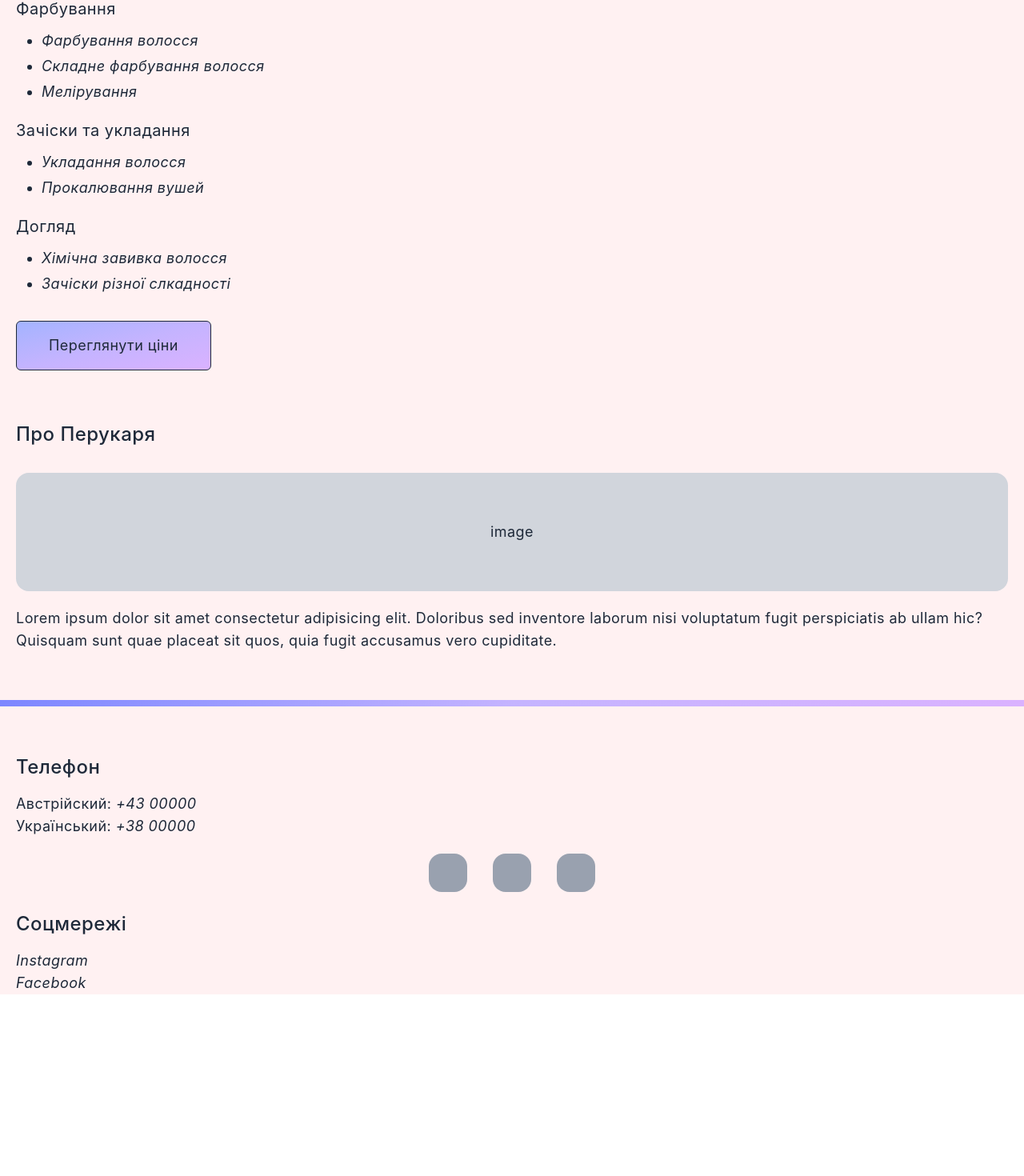
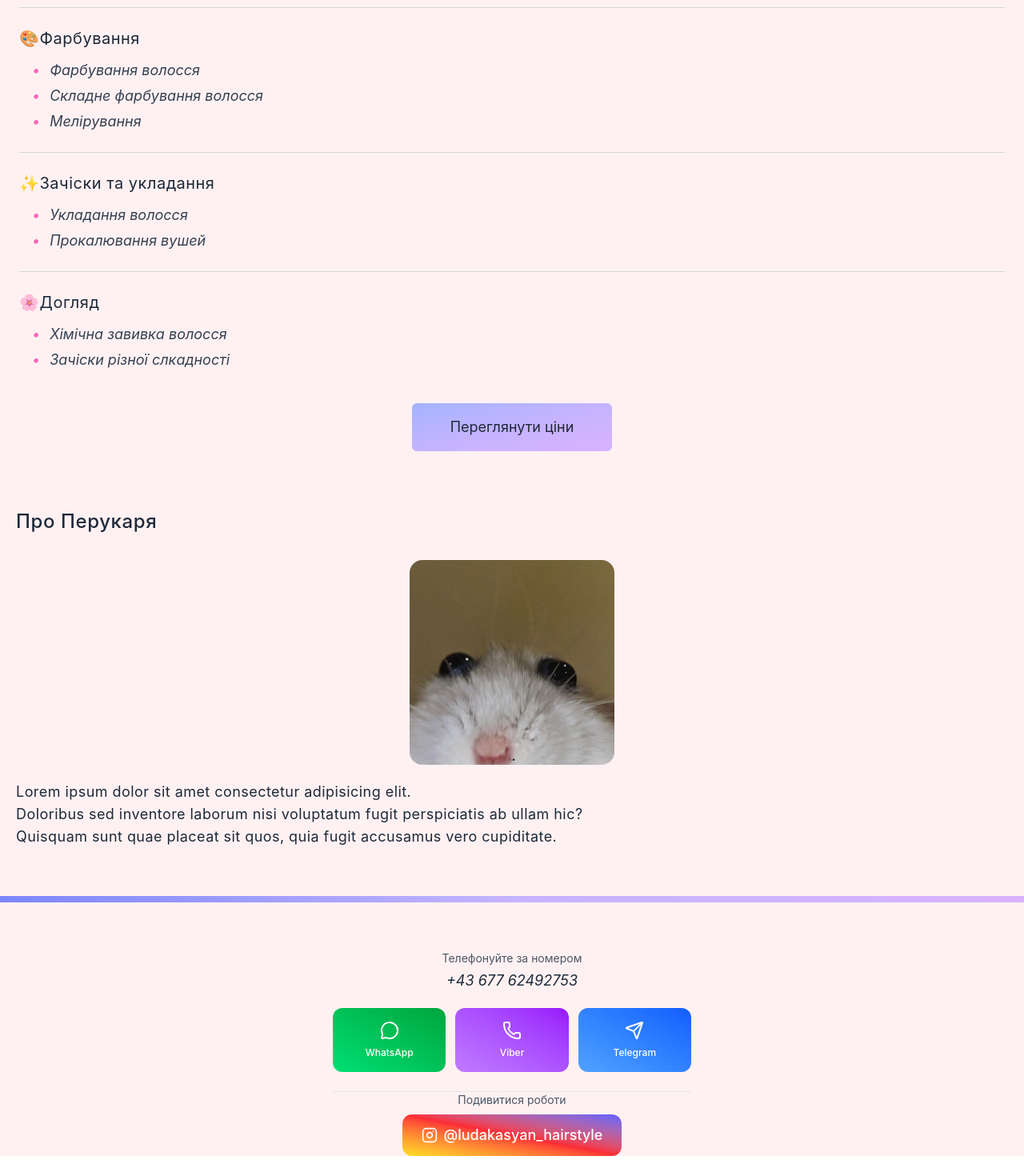
Before and after one commit to Shimi001/hairdresser-website, a React (Vite) app: page / in a window 1280 px wide. Shown: the part 629-2099 px from the top of the page at 80% size. Before the commit the page ends 1952 px from the top, so only its background shows below. Built offline with nearby package versions, Linux system fonts and the light colour scheme.

Commit message:
Add contacts section to homepage

```diff
--- a/package.json
+++ b/package.json
@@ -10,6 +10,7 @@
     "preview": "vite preview"
   },
   "dependencies": {
+    "lucide-react": "^0.562.0",
     "react": "^19.2.0",
     "react-dom": "^19.2.0",
     "react-router-dom": "^7.10.0"
--- a/src/data/services.ts
+++ b/src/data/services.ts
@@ -1,17 +1,25 @@
 export const services = [
     {
+        id: 'haircuts',
+        icon: '💇‍♀️',
         title: 'Стрижки',
         items: ['Жіночі стрижки', 'Чоловічі стрижки']
     },
     {
+        id: 'coloring',
+        icon: '🎨',
         title: 'Фарбування',
         items: ['Фарбування волосся', 'Складне фарбування волосся', 'Мелірування']
     },
     {
+        id: 'styling',
+        icon: '✨',
         title: 'Зачіски та укладання',
         items: ['Укладання волосся', 'Прокалювання вушей']
     },
     {
+        id: 'care',
+        icon: '🌸',
         title: 'Догляд',
         items: ['Хімічна завивка волосся', 'Зачіски різної слкадності']
     }
--- a/src/pages/Home/index.tsx
+++ b/src/pages/Home/index.tsx
@@ -1,71 +1,127 @@
 import { Link } from 'react-router-dom';
 import { services } from '../../data/services';
+import placeholderImg from '../../assets/placeholderImg.png';
+import { Phone, MessageCircle, Send, Instagram } from 'lucide-react';
 
 function Home({ closeMenu }: { closeMenu: () => void }) {
   return (
     <>
       {/* hero section */}
       <section className="flex flex-col px-8 pb-20 pt-41 mb-16 tracking-wide bg-linear-to-br from-indigo-400 via-violet-300 to-purple-300">
-        <h1 className="text-2xl mb-1 font-medium">
+        <h1 className="text-2xl mb-1 font-medium tracking-wide">
           Майстер Людмила
         </h1>
         <p className="italic mb-4">
           Стильно. Якісно.
         </p>
-        <Link to="/gallery" onClick={closeMenu} className="inline-flex border rounded-md p-4 justify-center">
+        <Link to="/gallery"
+          onClick={closeMenu}
+          className="inline-flex border rounded-md p-4 justify-center">
           Переглянути роботи
         </Link>
       </section>
 
       {/* services */}
-      <section className="px-5 mb-16 tracking-wide">
-        <h2 className="text-2xl mb-6 font-medium">Послуги</h2>
-        <div className="space-y-5 mb-8 list-inside">
+      <section className="grid grid-col-[1fr_1fr_auto] px-6 mb-18">
+        <h2 className="text-2xl mb-8 font-medium tracking-wide">Послуги</h2>
+
+        <div className="mb-4 divide-y divide-gray-300">
           {services.map((category, index) => (
-            <div key={index}>
-              <h3 className="text-xl mb-3">{category.title}</h3>
-              <ul className="flex flex-col list-disc ml-8 gap-1 italic">
-                {category.items.map((item, i) => (
-                  <li key={i}>{item}</li>
-                ))}
+            <div
+              key={index}
+              className={index === 0 ? 'pb-6' : 'py-6'}
+            >
+              <h3 className="text-xl tracking-wide mb-3">
+                <span>{category.icon}</span>{category.title}
+              </h3>
+              <ul className="flex flex-col list-disc ml-4 gap-1 italic">
+                {category.items.map((item, i) =>
+                  <li key={i} className="flex text-gray-700 items-start">
+                    <span className="text-pink-400 mr-3">•</span>
+                    <span className="italic">{item}</span>
+                  </li>
+                )}
               </ul>
             </div>
           ))}
         </div>
+
         <Link to="/prices"
           onClick={closeMenu}
-          className="inline-flex border rounded-md p-4 px-10 justify-center bg-linear-to-br from-indigo-300 via-violet-300 to-purple-300">
+          className="inline-flex mx-auto rounded-md p-4 px-12 justify-center bg-linear-to-br from-indigo-300 via-violet-300 to-purple-300">
           Переглянути ціни
         </Link>
       </section>
 
       {/* profile */}
       <section className="flex flex-col mb-15 px-5 tracking-wide">
-        <h2 className="text-2xl mb-8 font-medium">Про Перукаря</h2>
-        <div className="flex flex-col">
-          <div className="flex mb-5 justify-center items-center p-15 rounded-2xl bg-gray-300">image</div>
-          <p>Lorem ipsum dolor sit amet consectetur adipisicing elit. Doloribus sed inventore laborum nisi voluptatum fugit perspiciatis ab ullam hic? Quisquam sunt quae placeat sit quos, quia fugit accusamus vero cupiditate.</p>
+        <h2 className="text-2xl mb-8 font-medium tracking-wide">Про Перукаря</h2>
+        <div className="grid grid-col-[1fr_auto]">
+          <div className="flex mb-5 w-64 h-auto mx-auto"><img src={placeholderImg} className="rounded-2xl"></img></div>
+          <div>
+            <p>Lorem ipsum dolor sit amet consectetur adipisicing elit.</p>
+            <p>Doloribus sed inventore laborum nisi voluptatum fugit perspiciatis ab ullam hic?</p>
+            <p>Quisquam sunt quae placeat sit quos, quia fugit accusamus vero cupiditate.</p>
+          </div>
         </div>
       </section>
 
       <div className="p-1 w-full bg-linear-to-r from-indigo-400 via-violet-300 to-purple-300"></div>
 
       {/* contacts */}
-      <section className="mt-15 mb-20 px-5 tracking-wide">
-        <div className="mb-5">
-          <h2 className="text-2xl mb-4 font-medium">Телефон</h2>
-          <p>Австрійский: <span className="italic">+43 00000</span></p>
-          <p>Український: <span className="italic">+38 00000</span></p>
-        </div>
-        <div className="flex flex-row mb-6 justify-center gap-8">
-          <div className="bg-gray-400 p-6 rounded-2xl"></div>
-          <div className="bg-gray-400 p-6 rounded-2xl"></div>
-          <div className="bg-gray-400 p-6 rounded-2xl"></div>
-        </div>
-        <div>
-          <h2 className="text-2xl font-medium mb-4">Соцмережі</h2>
-          <p className="italic">Instagram</p>
-          <p className="italic">Facebook</p>
+      <section className="px-5 mb-20 mt-15">
+        <div className="max-w-md mx-auto space-y-6">
+          {/* phone */}
+          <div className="text-center">
+            <p className="text-sm text-gray-600 mb-1">Телефонуйте за номером</p>
+            <div className="italic mb-5">+43 677 62492753</div>
+
+            <div className="grid grid-cols-3 gap-3">
+              <a
+                href="https://wa.me/380663823269"
+                target="_blank"
+                rel="noopener noreferrer"
+                className="flex flex-col items-center gap-2 p-4 bg-linear-to-tr from-green-400 to-green-600 text-white rounded-xl transition-colors"
+              >
+                <MessageCircle className="w-6 h-6" />
+                <span className="text-xs font-medium">WhatsApp</span>
+              </a>
+
+              <a
+                href="https://msng.link/o?380663823269=vi"
+                target="_blank"
+                rel="noopener noreferrer"
+                className="flex flex-col items-center gap-2 p-4 bg-linear-to-tr from-purple-400 to-purple-600 text-white rounded-xl transition-colors"
+              >
+                <Phone className="w-6 h-6" />
+                <span className="text-xs font-medium">Viber</span>
+              </a>
+
+              <a
+                href="https://t.me/Ludmyla_Kasian"
+                target="_blank"
+                rel="noopener noreferrer"
+                className="flex flex-col items-center gap-2 p-4 bg-linear-to-tr from-blue-400 to-blue-600 text-white rounded-xl transition-colors"
+              >
+                <Send className="w-6 h-6" />
+                <span className="text-xs font-medium">Telegram</span>
+              </a>
+            </div>
+          </div>
+
+          {/* instagram */}
+          <div className="text-center mt-5 border-t border-gray-200">
+            <p className="text-sm text-gray-600 mb-2">Подивитися роботи</p>
+            <a
+              href="https://www.instagram.com/ludakasyan_hairstyle/"
+              target="_blank"
+              rel="noopener noreferrer"
+              className="inline-flex items-center gap-2 px-6 py-3 bg-linear-to-tr from-yellow-300 via-red-500 to-indigo-500 text-white rounded-xl"
+            >
+              <Instagram className="w-5 h-5" />
+              <span className="font-medium">@ludakasyan_hairstyle</span>
+            </a>
+          </div>
         </div>
       </section>
     </>
```
Also changed, not shown: src/assets/placeholderImg.png (added), src/components/NavBar/index.tsx (line endings or trailing spaces), 1 other file (tests, documents, lock files or other folders).
